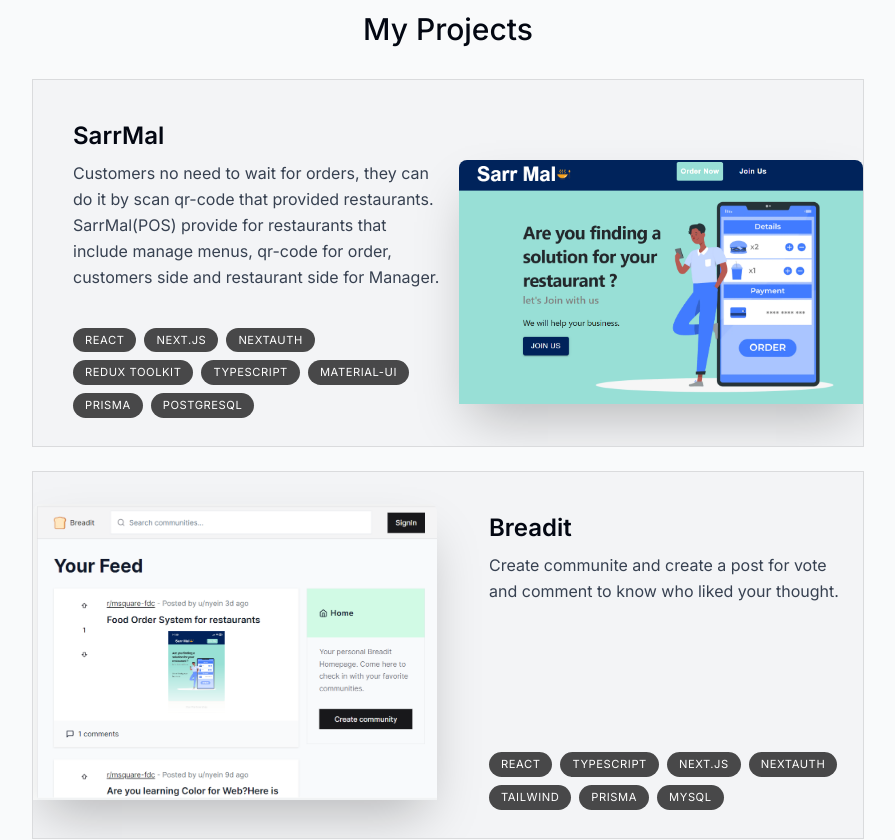
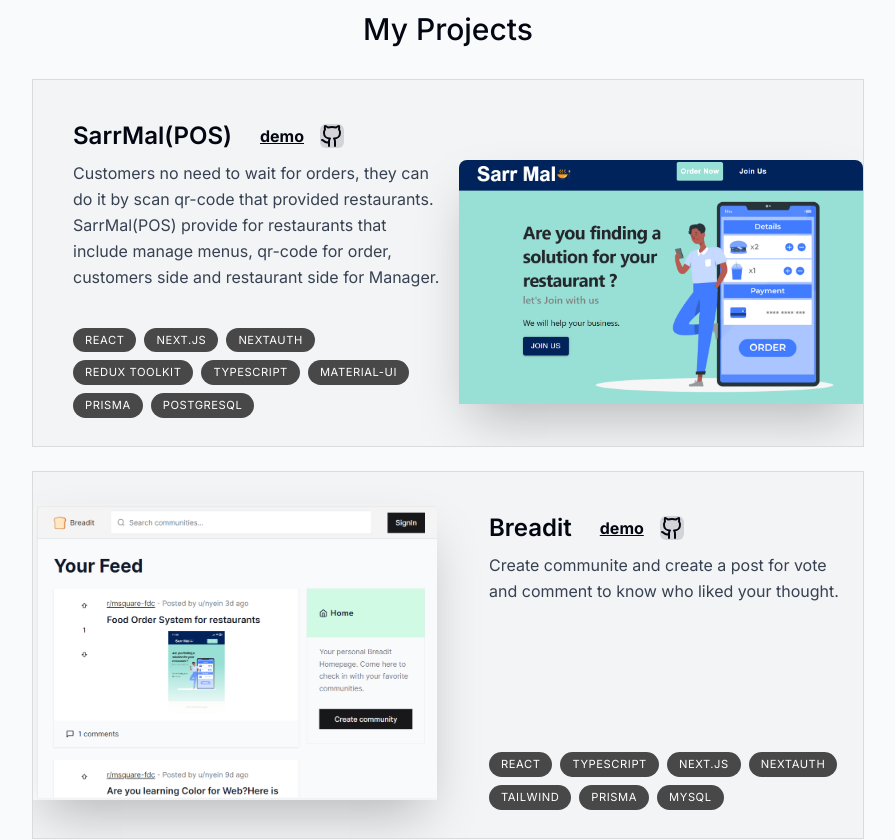
Before and after one commit to nyeinminhtet/portfolio, a Next.js app: page / in a window 1280 px wide. Shown: the part 1280-2120 px from the top of the page, without its empty margins (192-1087 px from the left). Built offline with nearby package versions, Linux system fonts and the light colour scheme; no server answers.

Commit message:
add-github-Link-to-projects

```diff
--- a/components/intro.tsx
+++ b/components/intro.tsx
@@ -15,7 +15,11 @@ const Intro = () => {
   const { setActiveSection, setTimeOfLastClick } = useActiveSectionContext();
 
   return (
-    <section ref={ref} className="mb-28 sm:mb-0 scroll-mt-[100rem]" id="home">
+    <section
+      ref={ref}
+      className="mb-28 sm:mb-0 scroll-mt-[100rem] w-[70%]"
+      id="home"
+    >
       <div className="flex flex-wrap justify-evenly mb-10">
         {/* image section */}
         <div className="relative">
@@ -31,7 +35,7 @@ const Intro = () => {
               height="242"
               quality="95"
               priority={true}
-              className="profile border-gray-100 object-cover shadow-xl border "
+              className="object-cover profile border-2 border-s-white border-e-white "
             />
           </motion.div>
         </div>
--- a/components/project.tsx
+++ b/components/project.tsx
@@ -5,15 +5,17 @@ import { useScroll, motion, useTransform } from "framer-motion";
 import { useRef } from "react";
 import Image from "next/image";
 import Link from "next/link";
+import { Github } from "lucide-react";
 
 type ProjectProps = (typeof projectsData)[number];
 
 export default function Project({
   title,
+  demo,
+  github,
   description,
   tags,
   imageUrl,
-  link,
 }: ProjectProps) {
   const ref = useRef<HTMLDivElement>(null);
   const { scrollYProgress } = useScroll({
@@ -38,9 +40,27 @@ export default function Project({
        relative sm:h-[23rem] dark:bg-gray-800 dark:hover:bg-gray-700"
       >
         <div className=" px-5 pt-4 pb-7 sm:pl-10 sm:pr-2 sm:pt-10 sm:max-w-[50%] flex flex-col h-full sm:group-even:ml-[26rem]">
+          <div className="flex gap-7 items-center">
             <h3 className=" text-2xl font-semibold dark:text-gray-200">
               {title}
             </h3>
+            <div className="flex gap-4">
+              <Link
+                href={demo}
+                target="_blank"
+                className=" underline text-md font-bold hover:text-indigo-500"
+              >
+                demo
+              </Link>
+              <Link
+                href={github}
+                target="_blank"
+                className=" bg-zinc-50 rounded-lg hover:bg-zinc-400 "
+              >
+                <Github className=" bg-zinc-300 dark:text-black  rounded-md hover:bg-zinc-400 dark:hover:bg-zinc-50" />
+              </Link>
+            </div>
+          </div>
           <p className=" mt-2 leading-relaxed text-gray-700 sm:group-first:text-[0.8rem] md:group-first:text-[1rem] dark:text-gray-50">
             {description}
           </p>
@@ -56,7 +76,6 @@ export default function Project({
           </ul>
         </div>
 
-        <Link href={link} target="_blank">
         <Image
           src={imageUrl}
           alt="project"
@@ -64,7 +83,6 @@ export default function Project({
           className=" absolute hidden sm:block group-hover:-translate-x-3 group-hover:translate-y-3 group-last:mt-10 group-hover:scale-110 transition
              top-8 sm:-right-10 md:right-0 w-[22.25rem] md:w-[25.25rem] md:group-last:w-[27rem] rounded-t-lg shadow-2xl cursor-pointer group-odd:top-20 group-even:left-0"
         />
-        </Link>
       </section>
     </motion.div>
   );
--- a/libs/data.ts
+++ b/libs/data.ts
@@ -43,7 +43,9 @@ export const links = [
 
 export const projectsData = [
   {
-    title: "SarrMal",
+    title: "SarrMal(POS)",
+    demo: "https://sarrmal.vercel.app/",
+    github: "https://github.com/nyeinminhtet/happy-pos-nextjs",
     description:
       "Customers no need to wait for orders, they can do it by scan qr-code that provided restaurants. SarrMal(POS) provide for restaurants that include manage menus, qr-code for order, customers side and restaurant side for Manager. ",
     tags: [
@@ -57,10 +59,11 @@ export const projectsData = [
       "PostgreSQL",
     ],
     imageUrl: sarrmal,
-    link: "https://sarrmal.vercel.app/",
   },
   {
     title: "Breadit",
+    demo: "https://breadid.vercel.app/",
+    github: "https://github.com/nyeinminhtet/reddit-clone",
     description:
       "Create communite and create a post for vote and comment to know who liked your thought.",
     tags: [
@@ -73,18 +76,20 @@ export const projectsData = [
       "MySQL",
     ],
     imageUrl: breadit,
-    link: "https://breadid.vercel.app/",
   },
   {
     title: "Short-video-platform",
+    demo: "https://short-video-platform.vercel.app/",
+    github: "https://github.com/nyeinminhtet/short-video-platform",
     description:
       "Short video platform is similar with TikTok because I like watching TikTok so I did it.There you can post a video,like and comment.",
     tags: ["React", "Next.js", "Typescript", "Tailwind", "Sanity"],
     imageUrl: shortvideo,
-    link: "https://short-video-platform.vercel.app/",
   },
   {
     title: "Social-Platform",
+    demo: "https://socialplatform.vercel.app/",
+    github: "https://github.com/nyeinminhtet/Mern-social",
     description:
       "A SocialMedia Platform, can create post, like and follow function. Light & Dark mods are include as LightTheme.",
     tags: [
@@ -96,7 +101,6 @@ export const projectsData = [
       "MongoDB",
     ],
     imageUrl: social,
-    link: "https://socialplatform.vercel.app/",
   },
 ] as const;
 
--- a/package.json
+++ b/package.json
@@ -19,6 +19,7 @@
     "eslint": "8.47.0",
     "eslint-config-next": "13.4.16",
     "framer-motion": "^10.16.0",
+    "lucide-react": "^0.274.0",
     "next": "13.4.16",
     "postcss": "8.4.28",
     "react": "18.2.0",
```
Also changed, not shown: 2 other files (tests, documents, lock files or other folders). Lines whose indentation alone changed are shown as unchanged.
